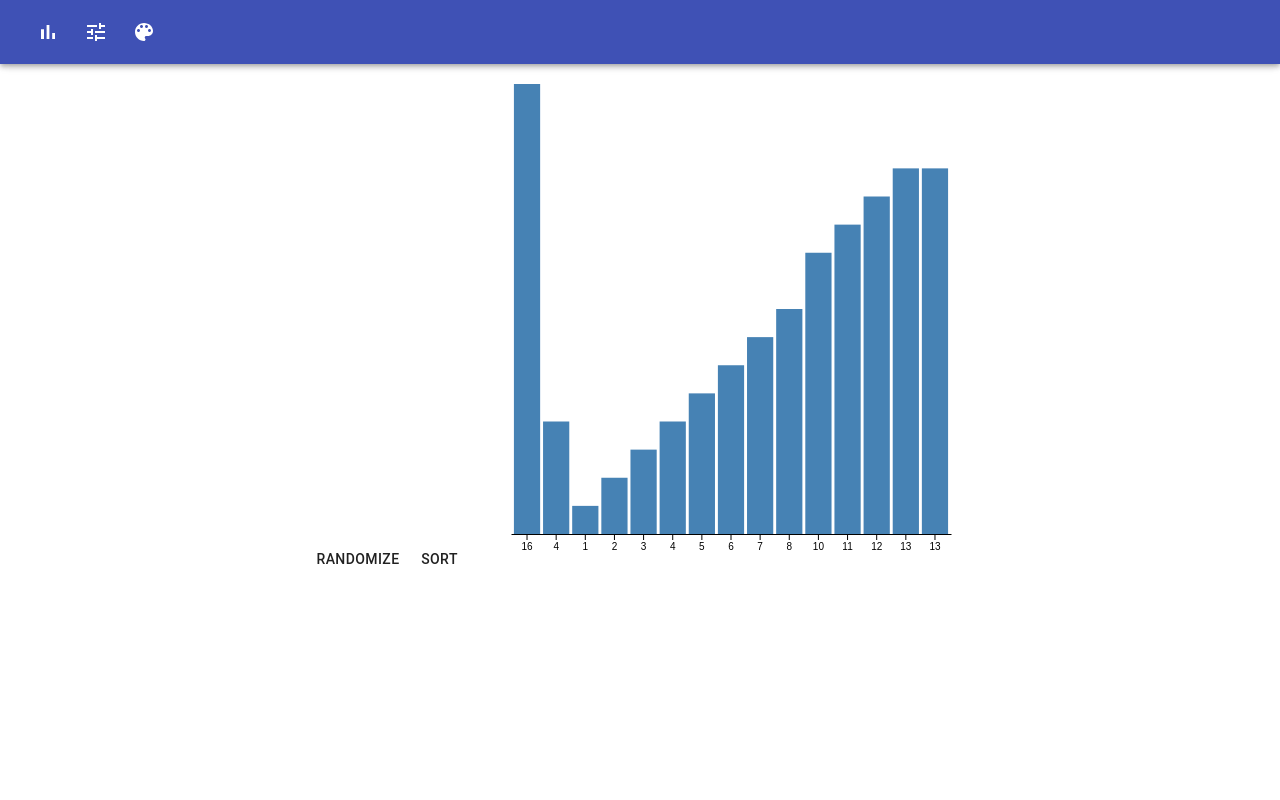
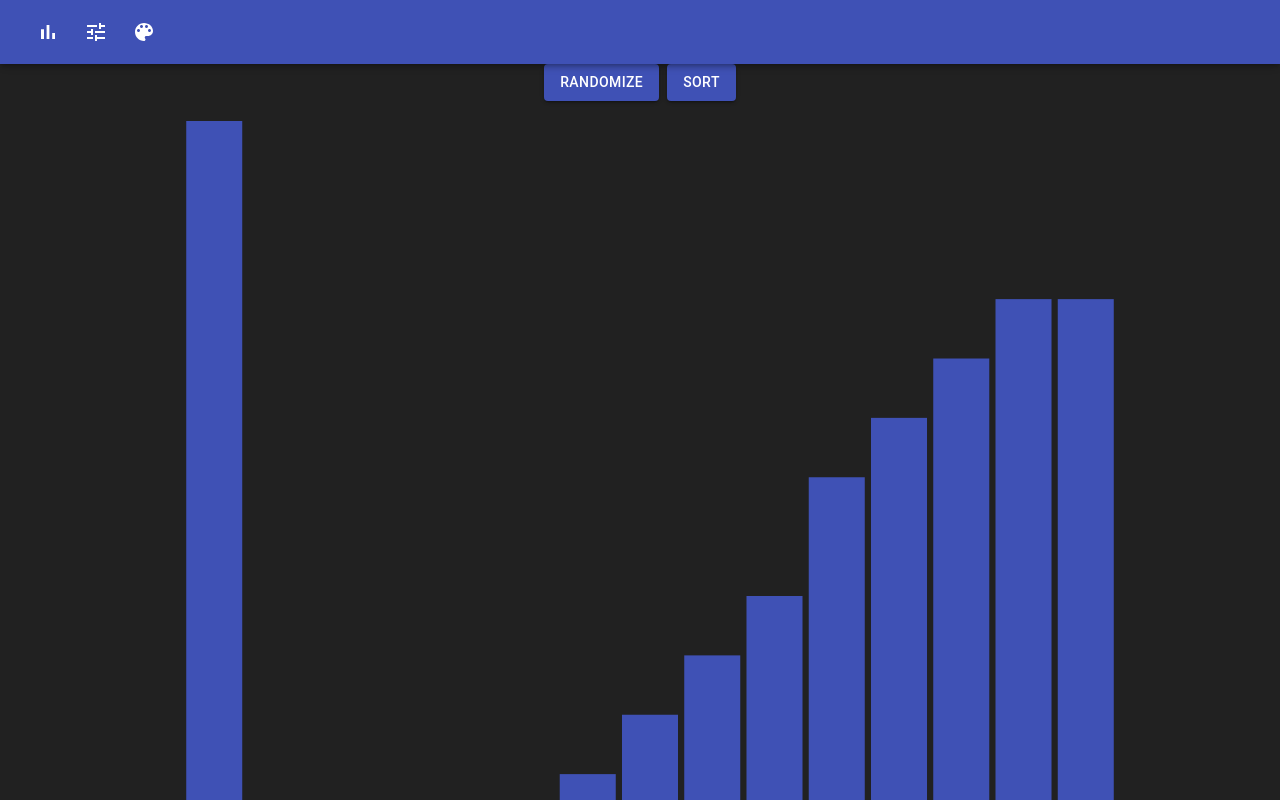
Before and after one commit to Explosivespectra/AlgoGraph, a React (Create React App) app: page / in a window 1280 px wide. Shown: the top 800 px of the page. Built offline with nearby package versions, Linux system fonts and the light colour scheme.

Commit message:
Added dynamic styling feature; dialog on AppBar triggers deep callback on button press to change theme at root; Styling work still needs to be done and more styles should be added; Overall layout improved

```diff
--- a/src/App.js
+++ b/src/App.js
@@ -1,12 +1,21 @@
-import logo from './logo.svg';
-import './App.css';
-import BodyContent from './components/BodyContent'
+import {styles} from './themes.js';
+import {Container, CssBaseline} from '@material-ui/core'
+import {useState} from 'react';
+import {ThemeProvider, createMuiTheme} from '@material-ui/core/styles';
+import BodyContent from './components/BodyContent';
 
-function App() {
+const App = () => {
+
+  const [currentStyle, setStyle] = useState(styles.default);
+
+
   return (
-    <div className="App">
-      <BodyContent/>
-    </div>
+    <ThemeProvider theme={createMuiTheme(currentStyle)}>
+      <CssBaseline/>
+      <Container>
+        <BodyContent styles={styles} setStyle={(styleName) => {setStyle(styles[styleName])}}/>
+      </Container>
+    </ThemeProvider>
   );
 }
 
--- a/src/components/BodyContent.js
+++ b/src/components/BodyContent.js
@@ -1,11 +1,12 @@
 import React, { useState } from 'react';
-import {BarGraph} from './d3/BarGraph';
-import { Button, IconButton, AppBar, Toolbar, Dialog, DialogTitle, DialogActions, DialogContent, Slider, Typography } from '@material-ui/core'
+import { BarGraph } from './d3/BarGraph';
+import { Button, IconButton, AppBar, Toolbar, Dialog, DialogTitle, DialogActions, DialogContent, Slider, Typography, Grid } from '@material-ui/core'
 import TuneIcon from '@material-ui/icons/Tune';
 import BarChartIcon from '@material-ui/icons/BarChart';
 import ColorLensIcon from '@material-ui/icons/ColorLens';
+import { useTheme } from '@material-ui/core/styles';
 
-const NumberDialog = ({defRange, defCount, isOpen, handleClose, handleConfirm}) => {
+const NumberDialog = ({ defRange, defCount, isOpen, handleClose, handleConfirm }) => {
 
 	const [range, setRange] = useState(defRange);
 	const [count, setCount] = useState(defCount);
@@ -21,29 +22,45 @@ const NumberDialog = ({defRange, defCount, isOpen, handleClose, handleConfirm})
 			<DialogTitle>Number Generation Settings</DialogTitle>
 			<DialogContent>
 				<Typography gutterBottom>Range</Typography>
-                <Slider defaultValue={defRange} value={range} min={0} max={1000} onChange={(event, newValue) => {setRange(newValue)}} valueLabelDisplay="auto"/>
+				<Slider defaultValue={defRange} value={range} min={0} max={1000} onChange={(event, newValue) => { setRange(newValue) }} valueLabelDisplay="auto" />
 				<Typography gutterBottom>Count</Typography>
-                <Slider defaultValue={defCount} value={count} min={2} max={1000} onChange={(event, newValue) => {setCount(newValue)}} valueLabelDisplay="auto"/>
+				<Slider defaultValue={defCount} value={count} min={2} max={1000} onChange={(event, newValue) => { setCount(newValue) }} valueLabelDisplay="auto" />
 			</DialogContent>
 			<DialogActions>
 				<Button onClick={close}>Cancel</Button>
-                <Button onClick={() => {handleConfirm(range, count)}}>Confirm</Button>
+				<Button onClick={() => { handleConfirm(range, count) }}>Confirm</Button>
 			</DialogActions>
 		</Dialog>
 	)
 }
-const PaletteChooser = () => {
+const StyleDialog = ({styles, setStyle, isOpen, handleClose}) => {
+	return (
+		<Dialog open={isOpen} onClose={() => {handleClose()}}>
+			<DialogTitle>Themes</DialogTitle>
+			<DialogContent>
+				{Object.keys(styles).map((styleName) => {
+					return (<Button onClick={() => {setStyle(styleName)}}>{styleName}</Button>)
+				})}
+			</DialogContent>
+			<DialogActions>
 
+			</DialogActions>
+		</Dialog>
+	)
 }
-const BodyContent = () => {
-    const [dummyData, setDummy] = useState([16,4,1,2,3,4,5,6,7,8,10,11,12,13,13]);
-    const [range, setRange] = useState([0,17]);
+const BodyContent = ({styles, setStyle}) => {
+	const [dummyData, setDummy] = useState([16, 4, 1, 2, 3, 4, 5, 6, 7, 8, 10, 11, 12, 13, 13]);
+	const [range, setRange] = useState([0, 17]);
 	const [count, setCount] = useState(15)
 	const [numDialogOpen, setNumDialog] = useState(false);
+	const [styleDialogOpen, setStyleDialog] = useState(false);
+
+	const theme = useTheme();
+	console.log(theme);
 
 	const randomData = () => {
 		let len = count;
-        return [...Array(len).keys()].map( (num) => {
+		return [...Array(len).keys()].map((num) => {
 			return Math.floor(Math.random() * (range[1] - range[0])) + range[0];
 		});
 	}
@@ -59,22 +76,35 @@ const BodyContent = () => {
 			<AppBar position="fixed">
 				<Toolbar>
 					<IconButton color="inherit">
-                        <BarChartIcon/>
+						<BarChartIcon />
 					</IconButton>
-                    <IconButton color="inherit" onClick={() =>{setNumDialog(true)}}>
-                        <TuneIcon/>
+					<IconButton color="inherit" onClick={() => { setNumDialog(true) }}>
+						<TuneIcon />
 					</IconButton>
-                    <IconButton color="inherit">
-                        <ColorLensIcon/>
+					<IconButton color="inherit" onClick={() => { setStyleDialog(true) }}>
+						<ColorLensIcon />
 					</IconButton>
 				</Toolbar>
 			</AppBar>
-            <Toolbar/>
-            <Button onClick={ () => {setDummy(randomData)}}>Randomize</Button>
-            <Button onClick={ () => {let newData = [...dummyData]; setDummy(newData.sort((a,b) => a - b))}}>Sort</Button>
+			<Toolbar />
+			<Grid container direction="column" justify="flex-end" alignItems="center">
+				<Grid item>
+					<Grid container justify="center" alignItems="center" spacing={1}>
+						<Grid item>
+							<Button onClick={() => { setDummy(randomData) }} variant="contained" color="primary">Randomize</Button>
+						</Grid>
+						<Grid item>
+							<Button onClick={() => { let newData = [...dummyData]; setDummy(newData.sort((a, b) => a - b)) }} variant="contained" color="primary">Sort</Button>
+						</Grid>
+					</Grid>
+				</Grid>
+				<Grid item>
 					<BarGraph
-                data={dummyData}/>
-            <NumberDialog defRange={range} defCount={count} isOpen={numDialogOpen} handleClose={() => {setNumDialog(false)}} handleConfirm={setNumbers}/>
+						data={dummyData} colors={{ axis: theme.palette.primary.main, bar: theme.palette.primary.main }} />
+				</Grid>
+			</Grid>
+			<NumberDialog defRange={range} defCount={count} isOpen={numDialogOpen} handleClose={() => { setNumDialog(false) }} handleConfirm={setNumbers} />
+			<StyleDialog styles={styles} setStyle={(styleName) => {setStyle(styleName)}} isOpen={styleDialogOpen} handleClose={() => { setStyleDialog(false)}}/>
 		</>
 	)
 }
--- a/src/components/d3/BarGraph.js
+++ b/src/components/d3/BarGraph.js
@@ -1,8 +1,8 @@
-import {useD3} from '../../hooks/useD3';
-import React, {useEffect, useRef} from 'react';
+import { useD3 } from '../../hooks/useD3';
+import React, { useRef } from 'react';
 import * as d3 from "d3";
 
-const BarGraph = ({data}) => {
+const BarGraph = ({ data, colors = { axis: "black", bar: "steelblue" } }) => {
 	/*
 	*Prior changes not using useD3 hook*
 	let dimensions = {width: 500, height: 500};
@@ -32,8 +32,8 @@ const BarGraph = ({data}) => {
 			)
 	}
 	*/
-    const dimensions = useRef({width: 500, height: 500});
-    const margin = useRef({top: 20, right: 20, bottom: 30, left: 40});
+	const dimensions = useRef({ width: 1000, height: 1000 });
+	const margin = useRef({ top: 20, right: 20, bottom: 30, left: 40 });
 	const xScale = useRef();
 	const yScale = useRef();
 
@@ -42,8 +42,11 @@ const BarGraph = ({data}) => {
 		let m = margin.current;
 		let x = xScale.current;
 		g.attr("transform", `translate(0,${d.height - m.bottom})`)
+			.style("font-size", "20px")
 			.attr("class", "x axis")
-            .call(d3.axisBottom(x).ticks(d.width / 80 ).tickSizeOuter(0).tickFormat((d) => {return d.split("-")[0]}));
+			.call(d3.axisBottom(x).ticks(d.width / 80).tickSizeOuter(0).tickFormat((d) => { return d.split("-")[0] }))
+			.selectAll("text").attr("fill", colors.axis);
+
 		/*
 		.call(g => g.append("text")
 		.attr("x", d.width - m.right)
@@ -100,12 +103,12 @@ const BarGraph = ({data}) => {
 					.text("World"));
 			*/
 			xScale.current = d3.scaleBand()
-            .domain(data.map((d, i) => {return d + "-" + i}))
+				.domain(data.map((d, i) => { return d + "-" + i }))
 				.range([margin.current.left, dimensions.current.width - margin.current.right])
 				.padding(0.1);
 
 			yScale.current = d3.scaleLinear()
-            .domain([d3.min([...data,0], d => d), d3.max(data, d => d)]).nice()
+				.domain([d3.min([...data, 0], d => d), d3.max(data, d => d)]).nice()
 				.range([dimensions.current.height - margin.current.bottom, margin.current.top])
 
 			let x = xScale.current;
@@ -114,37 +117,44 @@ const BarGraph = ({data}) => {
 			const updateRect = svg.selectAll('rect')
 				.data(data);
 			updateRect.join(
-                enter => {enter.append("rect")
-                    .attr("x", (d,i) => x(d + "-" + i))
+				enter => {
+					enter.append("rect")
+						.attr("x", (d, i) => x(d + "-" + i))
 						.attr("width", x.bandwidth())
 						.attr("y", d => y(d))
 						.attr("height", d => y(0) - y(d))
-                    .attr("fill", "steelblue")},
+						.attr("fill", colors.bar)
+				},
 				update => {
 					update.call(update => update.transition(svg.transition().duration(750))
-                        .attr("x", (d,i) => x(d + "-" + i))
+						.attr("x", (d, i) => x(d + "-" + i))
 						.attr("width", x.bandwidth())
 						.attr("y", d => y(d))
-                        .attr("height", d => y(0) - y(d)))},
+						.attr("height", d => y(0) - y(d)))
+						.attr("fill", colors.bar)
+				},
 				exit => {
-                    exit.remove()});
+					exit.remove()
+				});
 
 			let axis = svg.select("g.x.axis");
 			if (axis.empty()) {
 				svg.append("g")
-                .call(xAxis);
+					.call(xAxis)
 			}
 			else {
+				axis.selectAll("text").attr("fill", colors.axis);
 				axis.transition()
 					.duration(750)
-                .call(d3.axisBottom(x).ticks(dimensions.current.width / 80 ).tickSizeOuter(0).tickFormat((d) => {return d.split("-")[0]}));
+					.call(d3.axisBottom(x).ticks(dimensions.current.width / 80).tickSizeOuter(0).tickFormat((d) => { return d.split("-")[0] }))
+					.selectAll("text").attr("fill", colors.axis);
 			}
 			/*
 			svg.append("g")
 					.call(yAxis);
 			*/
 		}
-    ,[data]);
+		, [data, colors]);
 	/*
 	useEffect(() => {
 			xScale.current = d3.scaleBand()
@@ -176,8 +186,8 @@ const BarGraph = ({data}) => {
 		<svg
 			ref={ref}
 			style={{
-                height: 500,
-                width: 500
+				height: 1000,
+				width: 1000
 			}}
 		/>
 	)
@@ -191,4 +201,4 @@ const BarGraph = ({data}) => {
 	*/
 }
 
-export {BarGraph};
+export { BarGraph };
--- /dev/null
+++ b/src/themes.js
@@ -0,0 +1,24 @@
+import {orange, grey} from '@material-ui/core/colors'
+
+const styles = {
+
+    default: {
+        palette: {
+            background: {default: grey[900]},
+        }
+    },
+
+    pop: {
+        palette: {
+            background: {default: grey[900]},
+            primary: {
+                main: orange[300],
+            },
+            secondary: {
+              main: orange[500],
+            },
+          },
+    }
+};
+
+export {styles};
```
Also changed, not shown: 1 other file (tests, documents, lock files or other folders). Lines whose indentation alone changed are shown as unchanged.
